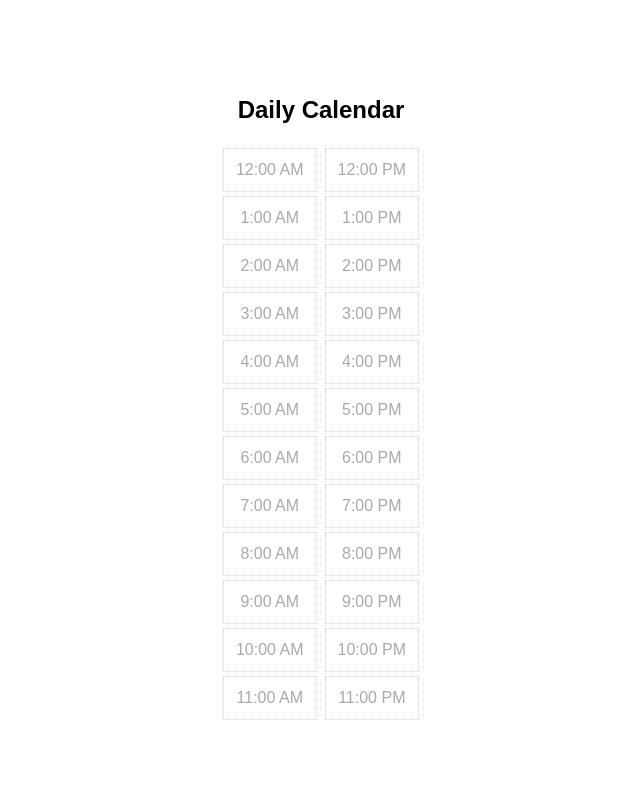
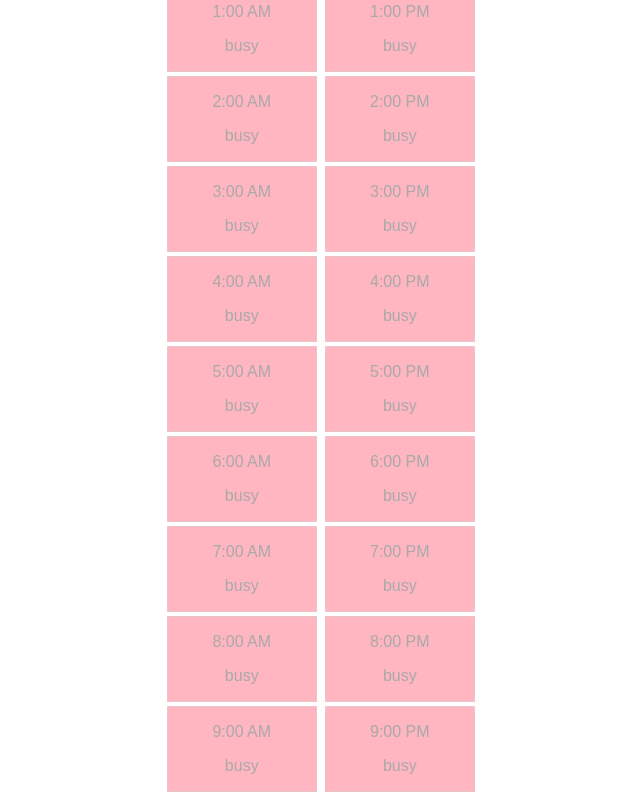
Before and after one commit to shimoal/are-you-free, a React (Create React App) app: page / in a window 1280 px wide. Shown: the top 794 px of the page, without its empty margins (319-959 px from the left). Built offline with nearby package versions, Linux system fonts and the light colour scheme.

Commit message:
Add status indicator and click to change status for a certain time

```diff
--- a/src/components/TimeBlock.js
+++ b/src/components/TimeBlock.js
@@ -1,6 +1,25 @@
 import React from 'react';
 import style from '../styles/TimeBlock.css';
 
-export default function(props) {
-  return <div className="timeblock">{props.number}:00 {props.abbreviation}</div>
+export default class TimeBlock extends React.Component {
+  state = {
+    isFree: false,
+  };
+
+  render() {
+  const {abbreviation, number} = this.props;
+  const {isFree} = this.state;
+  const status = isFree ? 'free' : 'busy';
+
+    return (
+      <div className={"timeblock " + status} onClick={() => {
+        this.setState((prevState) => ({
+          isFree: !prevState.isFree
+        }));
+      }}>
+        <p>{number}:00 {abbreviation}</p>
+        <p>{status}</p>
+      </div>
+    );
+  }
 };
--- a/src/components/TimeBlocks.js
+++ b/src/components/TimeBlocks.js
@@ -13,7 +13,7 @@ export default function(props) {
   }
 
   return (
-    <div class="timeblocks">
+    <div className="timeblocks">
       {timeblocks}
     </div>
   );
--- a/src/styles/TimeBlock.css
+++ b/src/styles/TimeBlock.css
@@ -2,9 +2,18 @@
   border: 1px dotted lightgray;
   color: darkgray;
   margin: 4px;
-  padding: 12px;
+  padding: 0 40px;
 }
 
 .timeblock:hover {
+  cursor: pointer;
+}
+
+.free {
   background-color: lightblue;
 }
+
+
+.busy {
+  background-color: lightpink;
+}
```
